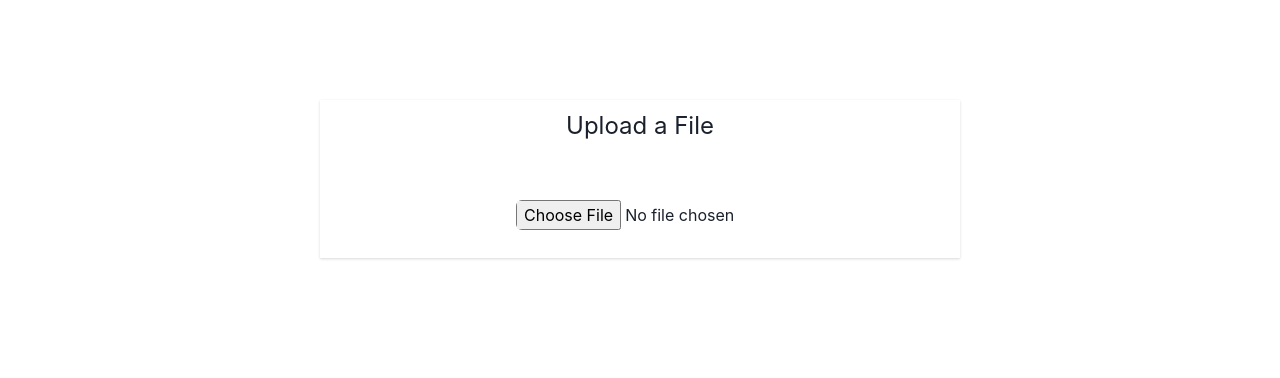
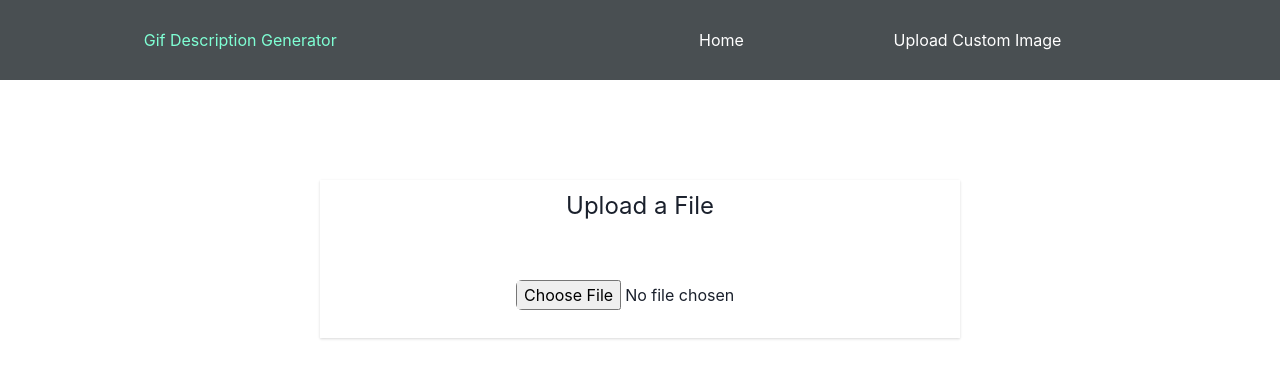
Before and after one commit to Patricijia/GIFreader, a React (Create React App) app: page /upload in a window 1280 px wide. Shown: the top 378 px of the page. Built offline with nearby package versions, Linux system fonts and the light colour scheme.

Commit message:
Updated site to include both search and upload capability

```diff
--- a/package.json
+++ b/package.json
@@ -13,9 +13,11 @@
     "@types/node": "^12.0.0",
     "@types/react": "^17.0.27",
     "@types/react-dom": "^17.0.9",
+    "@types/react-router-dom": "^5.3.1",
     "framer-motion": "^4.1.17",
     "react": "^17.0.2",
     "react-dom": "^17.0.2",
+    "react-router-dom": "^5.3.0",
     "react-scripts": "4.0.3",
     "typescript": "^4.1.2",
     "web-vitals": "^1.0.1"
--- /dev/null
+++ b/src/Nav.tsx
@@ -0,0 +1,25 @@
+import React from "react";
+import "./index.css";
+import { Link } from 'react-router-dom';
+
+function Nav() {
+    const navStyle = {
+        color: 'white',
+        textDecoration: 'none'
+    };
+  return (
+    <nav>
+        <h3>Gif Description Generator</h3>
+        <ul className="nav-links">
+            <Link style={navStyle} to="/gifSearch">
+                <li>Home</li>
+            </Link>
+            <Link style={navStyle} to="/upload">
+                <li>Upload Custom Image</li>
+            </Link>
+        </ul>
+    </nav>
+  );
+}
+
+export default Nav;
--- /dev/null
+++ b/src/components/GifDetails.css
@@ -0,0 +1,11 @@
+.gif{
+    border-radius: 10px;
+    box-shadow: 0px 5px 20px rgb(71, 71, 71);
+    margin: 20px;
+    display: flex;
+    flex-direction: column;
+    justify-content: space-around;
+    background: white ;
+    align-items: center;
+    min-width: 40%;
+}
--- /dev/null
+++ b/src/components/GifDetails.tsx
@@ -0,0 +1,21 @@
+import React from 'react';
+import './GifDetails.css';
+import {Link} from 'react-router-dom';
+
+interface IGifDetailProps {
+    title: string,
+    imageUri: string
+}
+
+function GifDetails({title, imageUri}: IGifDetailProps) {
+    return (
+        <div className="gif">
+            <Link to={`/about/${title}`}>
+                {/* <h3>{title}</h3> */}
+                <img src={imageUri} alt =''></img>
+            </Link>
+        </div>
+    );
+}
+
+export default GifDetails;
--- /dev/null
+++ b/src/components/GifSearch.tsx
@@ -0,0 +1,53 @@
+import React, { useEffect, useState } from "react";
+import GifDetails from "./GifDetails";
+
+interface IGifResponse {
+    title: string,
+    url: string,
+    id: string,
+    embed_url: string,
+    images: any
+}
+
+function GifSearch() {
+    const apiKey = "SyBnCaulCHSRBuCc4dAc2VE4lb1HESJf";
+    const [gifs, setGifs] = useState<IGifResponse[]>([]);
+    const [inputText, setInputText] = useState("");
+    const [searchText, setSearchText] = useState("welcome");
+
+    const requestUri = `https://api.giphy.com/v1/gifs/search?api_key=${apiKey}&q=${searchText}&limit=25`;
+
+    const fetchGifs = async () => {
+        const response = await fetch(requestUri);
+        const data = await response.json();
+        setGifs(data.data as IGifResponse[]);
+        console.log('gifsFetched - '+ data.data);
+    } // eslint-disable-line react-hooks/exhaustive-deps
+
+    useEffect(() => {
+        fetchGifs()
+        // eslint-disable-next-line
+    }, [searchText]);
+
+    const onSubmit = (e: any) => {
+        e.preventDefault();
+        setSearchText(inputText);
+        console.log(inputText);
+    }
+
+
+    return (<div className="app">
+    <form onSubmit={onSubmit} className="search-form">
+      <input className="search-bar" type="text" value={inputText} onChange={e => setInputText(e.target.value)} ></input>
+      <button className="search-button" type="submit">Search</button>
+    </form>
+    <div className="gifs">
+        {gifs.map(each => (
+          <GifDetails key={each.id} title={each.title} imageUri={each.images.original.url}></GifDetails>
+        ))}
+    </div>
+</div>)
+
+}
+
+export default GifSearch;
--- a/src/index.css
+++ b/src/index.css
@@ -11,3 +11,54 @@ code {
   font-family: source-code-pro, Menlo, Monaco, Consolas, 'Courier New',
     monospace;
 }
+
+
+.app {
+  min-height: 100vh;
+  background-image: linear-gradient(to top, #a18cd1 0%, #fbc2eb 100%);
+}
+
+.search-form {
+  min-height: 10px;
+  display: flex;
+  justify-content: center;
+  align-items: center;
+}
+
+.search-bar {
+  width:50%;
+  border: none;
+  padding: 10px 20px;
+  margin: 10px;
+}
+
+.search-button {
+  background: lightcoral;
+  border: none;
+  padding: 10px 20px;
+  color:white;
+  cursor:pointer;
+}
+
+.gifs {
+  display: flex;
+  justify-content: space-around;
+  flex-wrap: wrap;
+}
+
+nav {
+  display: flex;
+  justify-content: space-around;
+  align-items: center;
+  min-height: 10vh;
+  background: rgb(73,79,82);
+  color: aquamarine;
+}
+
+.nav-links {
+  width:40%;
+  display: flex;
+  justify-content: space-around;
+  align-items: center;
+  list-style: none;
+}
--- a/src/index.tsx
+++ b/src/index.tsx
@@ -3,10 +3,18 @@ import ReactDOM from 'react-dom';
 import './index.css';
 import Main from './components/main';
 import reportWebVitals from './reportWebVitals';
+import { BrowserRouter as Router, Route } from 'react-router-dom';
+import Nav from './Nav';
+import GifSearch from './components/GifSearch';
 
 ReactDOM.render(
   <React.StrictMode>
-    <Main />
+    <Router>
+      <Nav></Nav>
+      <Route path="/" exact component={GifSearch} />
+      <Route path="/gifSearch" exact component={GifSearch} />
+      <Route path="/upload" exact component={Main} />
+    </Router>
   </React.StrictMode>,
   document.getElementById('root')
 );
```
Also changed, not shown: 1 other file (tests, documents, lock files or other folders).
